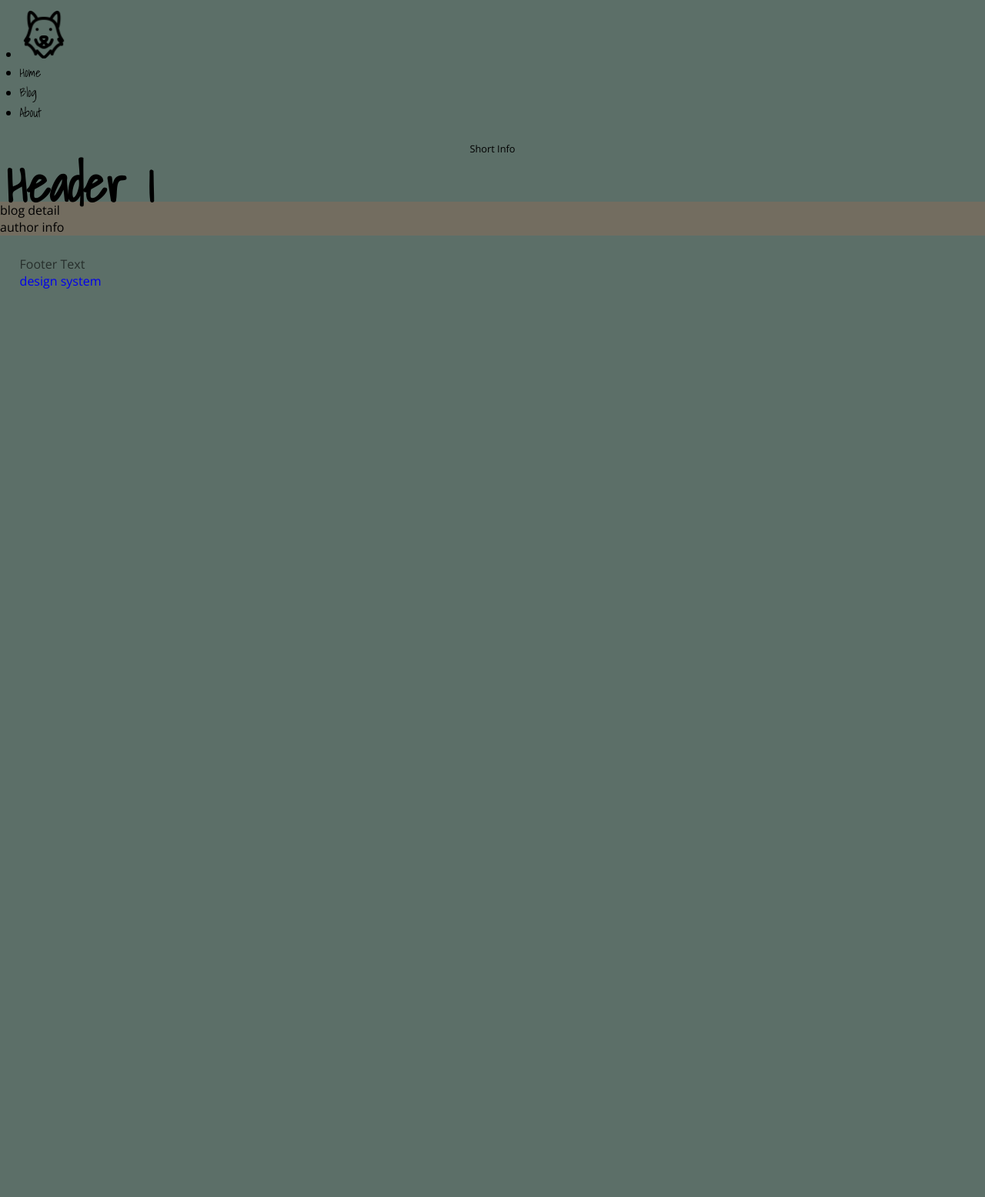
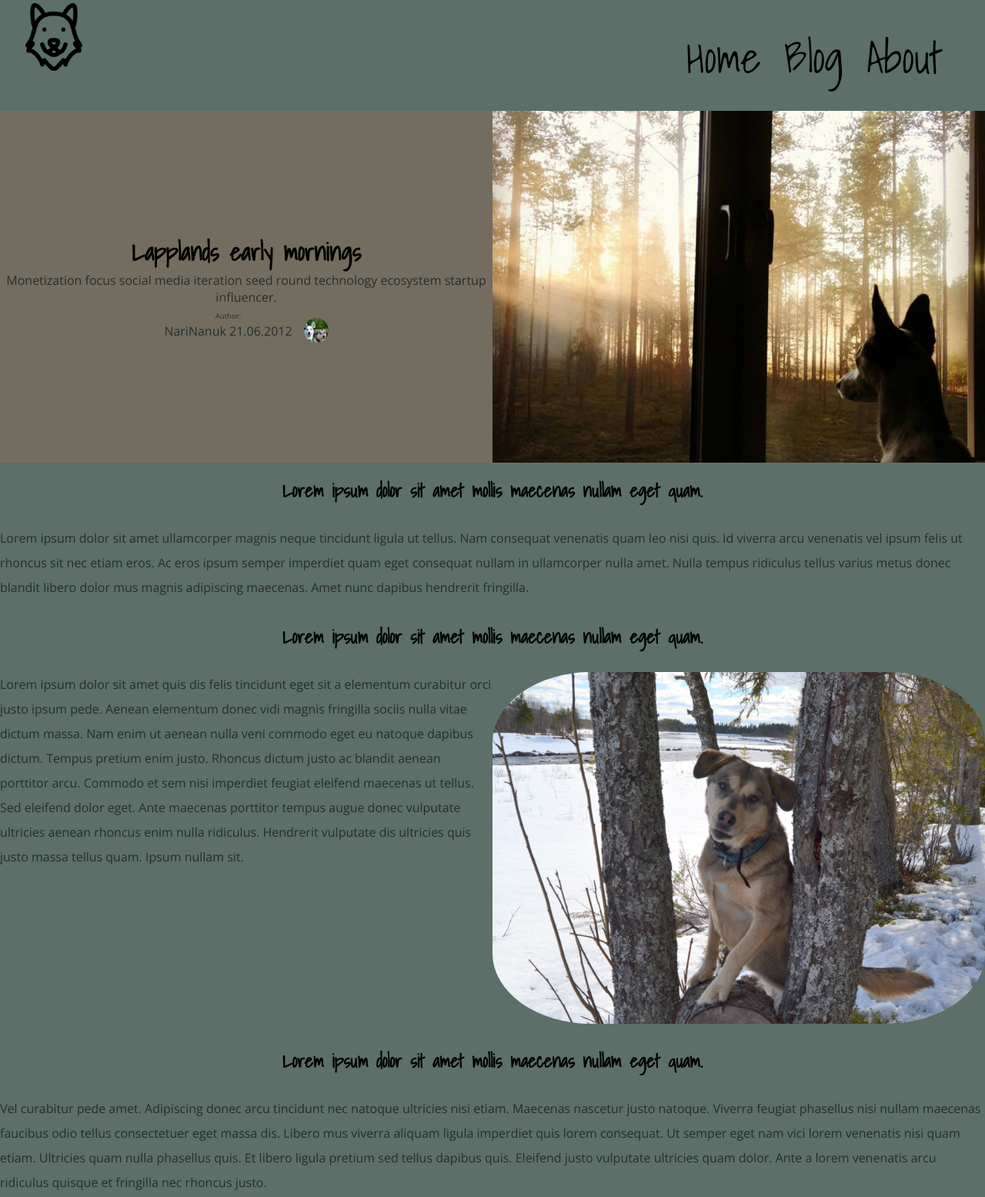
Before and after one commit to CryptoNari/personal-blog-website, a plain HTML site: page html/blogpost.html in a window 1280 px wide. Shown: the part 22-1577 px from the top of the page at 77% size. Before the commit the page ends 800 px from the top, so only its background shows below. Drawn offline with nearby package versions, Linux system fonts and the light colour scheme.

Commit message:
feat: Add Blogpost html page

```diff
--- /dev/null
+++ b/css/blogpost.css
@@ -0,0 +1,89 @@
+.blogpost-header {
+    display: flex;
+    flex-direction: column-reverse;
+    text-align: center;
+    background-color: var(--nickel);
+}
+
+.blogpost-header img{
+    height: 40vh;
+    width: 100%;
+}
+
+.blogpost-follow {
+        background-color: var(--nickel);
+}
+
+.blog-content h2{
+    text-align: center;
+    padding-bottom: 30px;
+}
+
+.blog-content {
+    line-height: 2em;
+    padding-bottom: 50px;
+}
+
+.blog-list ul{
+    list-style-type: circle;
+    padding-left: 50px;
+}
+
+.text-image {
+    align-content: center;
+}
+
+.text-image img{
+    width: 98%;
+    border-radius: 20%;
+    align-self: center;
+    float:none;
+}
+
+@media(min-width: 600px) and (max-width: 900px){
+    .text-image img{
+        width: 50%;
+        float: right;
+    }
+
+    .blogpost-header {
+        display: flex;
+        flex-direction: row;
+        text-align: center;
+    }
+
+    .blogpost-caption {
+        width:50%;
+        align-self: center;
+    }
+
+    .blogpost-header img{
+        height: 60%;
+        width: 50%;
+        align-self: center;
+    }
+}
+
+@media(min-width: 900px){
+    .text-image img{
+        width: 50%;
+        float: right;
+    }
+
+    .blogpost-header {
+        display: flex;
+        flex-direction: row;
+        text-align: center;
+    }
+
+    .blogpost-caption {
+        width:50%;
+        align-self: center;
+    }
+
+    .blogpost-header img{
+        height: 60%;
+        width: 50%;
+        align-self: center;
+    }
+}
--- a/css/elements.css
+++ b/css/elements.css
@@ -14,7 +14,11 @@ nav {
 }
 
 header {
-    padding-bottom: 30px;
+
+}
+
+article {
+    padding-top: 20px;
 }
 
 footer {
@@ -26,7 +30,7 @@ button {
  border: .5px solid blacl;
  border-radius: 25%;
  color: white;
- padding: 15px 32px;
+ padding: 10px 20px;
  text-align: center;
  display: inline-block;
  font-size: 16px;
--- a/css/master.css
+++ b/css/master.css
@@ -1,4 +1,4 @@
-@import "layout.css";
+@import "blogpost.css";
 @import "elements.css";
 @import "typo.css";
 
@@ -51,6 +51,10 @@ main{
 .nav-links li {
     padding-left: 30px;
     padding-top: 25px;
+}
+
+.nav-links li a:hover{
+    background-color: var(--nickel);
 }
 
 .nav-icon {
@@ -170,6 +174,7 @@ main{
     flex-direction: row;
     justify-content:space-between;
     height: 50px;
+    margin-bottom: 15px;
 
 }
 
--- a/html/blogpost.html
+++ b/html/blogpost.html
@@ -7,32 +7,119 @@
         <link rel="stylesheet" href="../css/master.css">
     </head>
     <body>
-        <nav class="navbar">
-                <ul class="nav-container">
-                    <li><img  class="nav-icon" src = "../img/dog.png" alt="Doghouse Icon"/></li>
-                    <li><a href="../index.html" class="nav-link">Home</a></li>
-                    <li><a href="#" class="nav-link">Blog</a></li>
-                    <li><a href="#" class="nav-link">About</a></li>
-                </ul>
+        <nav>
+            <div class="nav-logo">
+                <img src = "../img/dog.png" alt="Doghouse Icon"/>
+            </div>
+
+            <ul class="nav-links">
+                <li><a href="#" class="nav-link">Home</a></li>
+                <li><a href="#" class="nav-link">Blog</a></li>
+                <li><a href="../index.html #about" class="nav-link">About</a></li>
+            </ul>
+
         </nav>
-        <header class="header-area">
-            <div class="header-container">
-                <h1>Header 1</h1>
-                <p>Short Info</p>
+        <header class="blogpost-header">
+                <div class="blogpost-caption">
+                    <h1>Lapplands early mornings</h1>
+                    <p>
+                        Monetization focus social media iteration
+                        seed round technology ecosystem startup influencer.
+                    </p>
+                    <div class="blog-author">
+                        <img src="../img/NariNanuk.jpg" alt="Author Picture">
+                        <p><span>Author:</span> <br> NariNanuk 21.06.2012</p>
+                    </div>
+                </div>
+                <img src="../img/Blog1.jpg" alt="header-image">
             </div>
         </header>
-        <main class="main-area">
-            <section class="blog-detail">
-                blog detail
-            </section>
-            <section class="author-info">
-                author info
-            </section>
-        </main>
+        <article class="blog-content">
+            <h2>Lorem ipsum dolor sit amet mollis maecenas nullam eget quam.</h2>
+            <p>
+                Lorem ipsum dolor sit amet ullamcorper magnis neque tincidunt
+                ligula ut tellus. Nam consequat venenatis quam leo nisi quis.
+                Id viverra arcu venenatis vel ipsum felis ut rhoncus sit nec
+                etiam eros. Ac eros ipsum semper imperdiet quam eget consequat
+                nullam in ullamcorper nulla amet. Nulla tempus ridiculus tellus
+                varius metus donec blandit libero dolor mus magnis adipiscing
+                maecenas. Amet nunc dapibus hendrerit fringilla.
+            </p>
+            <br>
+            <h2>Lorem ipsum dolor sit amet mollis maecenas nullam eget quam.</h2>
+            <div class="text-image">
+                <p> <img src="../img/Blog2.jpg" alt="Dog Picture">
+                    Lorem ipsum dolor sit amet quis dis felis tincidunt eget
+                    sit a elementum curabitur orci justo ipsum pede. Aenean
+                    elementum donec vidi magnis fringilla sociis nulla vitae
+                    dictum massa. Nam enim ut aenean nulla veni commodo eget
+                    eu natoque dapibus dictum. Tempus pretium enim justo.
+                    Rhoncus dictum justo ac blandit aenean porttitor arcu.
+                    Commodo et sem nisi imperdiet feugiat eleifend maecenas
+                    ut tellus. Sed eleifend dolor eget. Ante maecenas
+                    porttitor tempus augue donec vulputate ultricies aenean
+                    rhoncus enim nulla ridiculus. Hendrerit vulputate dis
+                    ultricies quis justo massa tellus quam. Ipsum nullam sit.
+                </p>
+                <br>
+                <!-- <img src="../img/Blog2.jpg" alt="Dog Picture"> -->
+                <br>
+            </div>
+            <br>
+            <h2>Lorem ipsum dolor sit amet mollis maecenas nullam eget quam.</h2>
+            <p>
+                Vel curabitur pede amet. Adipiscing donec arcu tincidunt nec
+                natoque ultricies nisi etiam. Maecenas nascetur justo natoque.
+                Viverra feugiat phasellus nisi nullam maecenas faucibus odio
+                tellus consectetuer eget massa dis. Libero mus viverra aliquam
+                ligula imperdiet quis lorem consequat. Ut semper eget nam vici
+                lorem venenatis nisi quam etiam. Ultricies quam nulla phasellus
+                quis. Et libero ligula pretium sed tellus dapibus quis.
+                Eleifend justo vulputate ultricies quam dolor. Ante a lorem
+                venenatis arcu ridiculus quisque et fringilla nec rhoncus justo.
+            </p>
+            <br>
+            <div class="blog-list">
+                <ul>
+                    <li>Adipiscing donec</li>
+                    <li>Hendrerit vulputate</li>
+                    <li>Amet nunc dapibus</li>
+                    <li>Dapibus dictum</li>
+                </ul>
+            </div>
+            <br>
+            <p>
+                Lorem ipsum dolor sit amet ullamcorper magnis neque tincidunt
+                ligula ut tellus. Nam consequat venenatis quam leo nisi quis.
+                Id viverra arcu venenatis vel ipsum felis ut rhoncus sit nec
+                etiam eros. Ac eros ipsum semper imperdiet quam eget consequat
+                nullam in ullamcorper nulla amet. Nulla tempus ridiculus tellus
+                varius metus donec blandit libero dolor mus magnis adipiscing
+                maecenas. Amet nunc dapibus hendrerit fringilla.
+            </p>
+        </article>
+        <section class="blogpost-follow">
+        <h2>Follow us on: </h2>
+            <div class="follow-form">
+                <div class="follow-socials">
+                    <img src="../img/facebook.png" alt="Facebook-Icon">
+                    <img src="../img/instagram.png" alt="Instagram-Icon">
+                    <img src="../img/github.png" alt="Github-Icon">
+                </div>
+                <div class="follow-subscribe">
+                    <button type="button" name="button">Subscribe</button>
+                </div>
+            </div>
+        </section>
         <footer class="footer-area">
-            <div class="foot-container">
-                <p>Footer Text</p>
-                <a href="design.html">design system</a>
+            <div class="footer-info">
+                <p>Copyright © 2021, <br> NariNanuk All rights reserved.</p>
+            </div>
+            <div class="footer-social">
+
+            </div>
+            <div class="footer-design">
+                <a href="../index.html">home</a>
             </div>
         </footer>
     </body>
```
Also changed, not shown: index.html (+2 -3 lines), css/layout.css (added).
